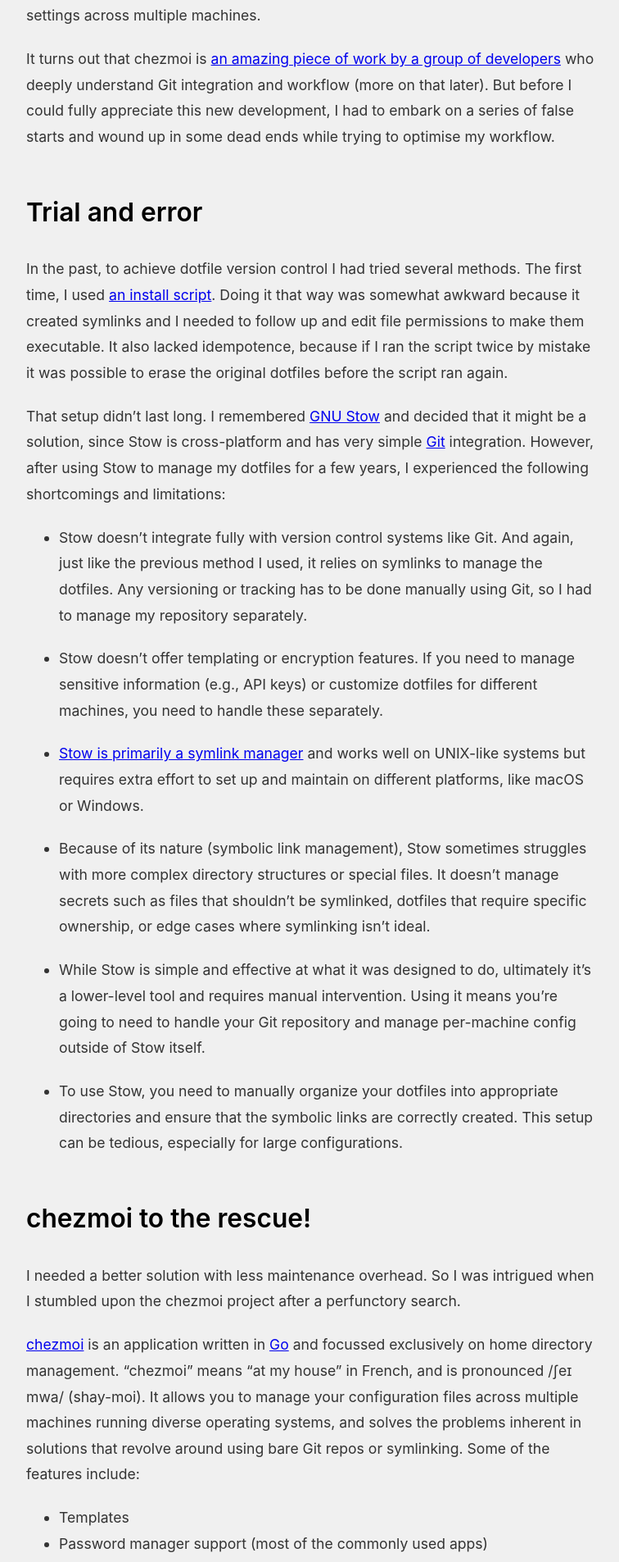
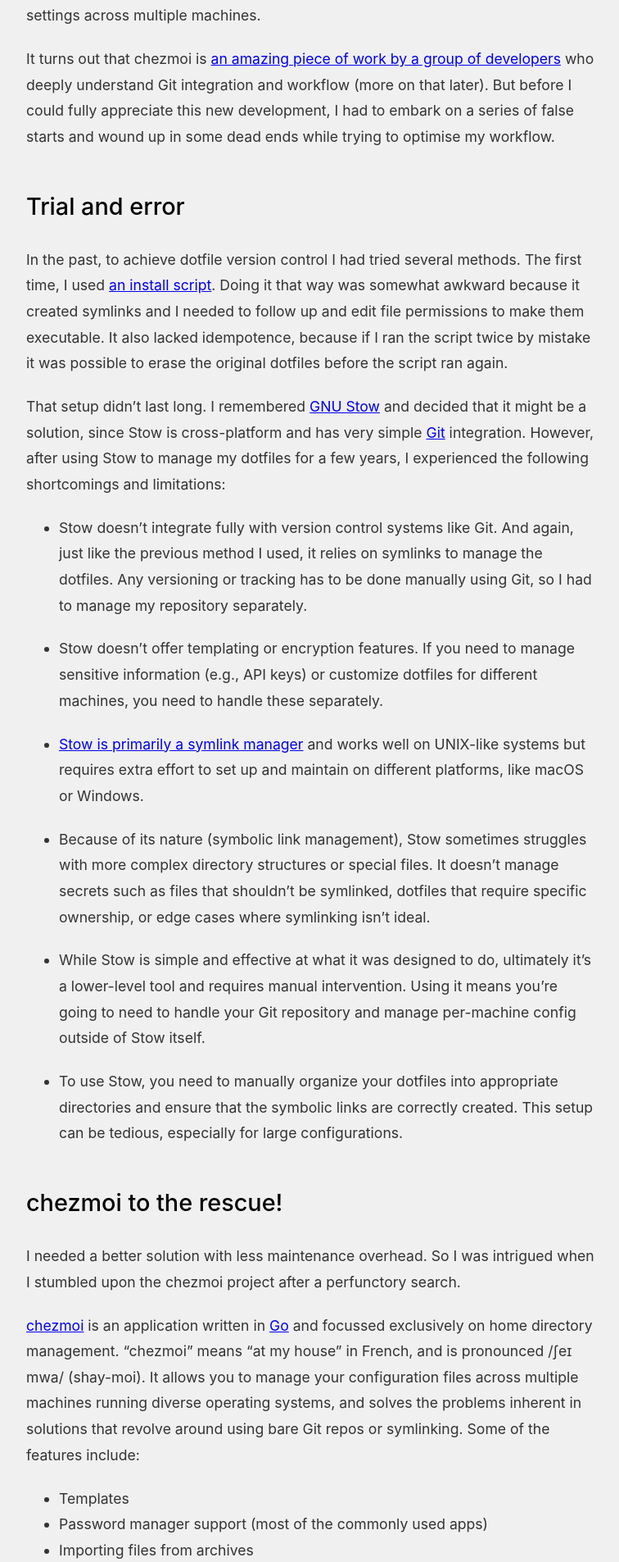
Before and after one commit to stoddart/stoddart.github.io, a Jekyll site: the page built from _posts/2024-09-08-managing-dotfiles-with-chezmoi.md, in a window 1280 px wide. Shown: the part 1369-3274 px from the top of the page at 82% size, without its empty margins (258-1014 px from the left). Built offline with Jekyll 4.4.1, drawn with Linux system fonts in a browser that asks for light colours.

Commit message:
Update the h2 style to match the post title style

```diff
--- a/assets/css/style.css
+++ b/assets/css/style.css
@@ -30,8 +30,8 @@ h1, h1 a {
 }
 
 h2 {
-  font-size: var(--nav-font-size);
-  font-weight: 600;
+  font-size: 28.8px !important;
+  font-weight: 500;
   margin: 1.5em 0 0.8em;
   color: var(--header-color);
 }
```
